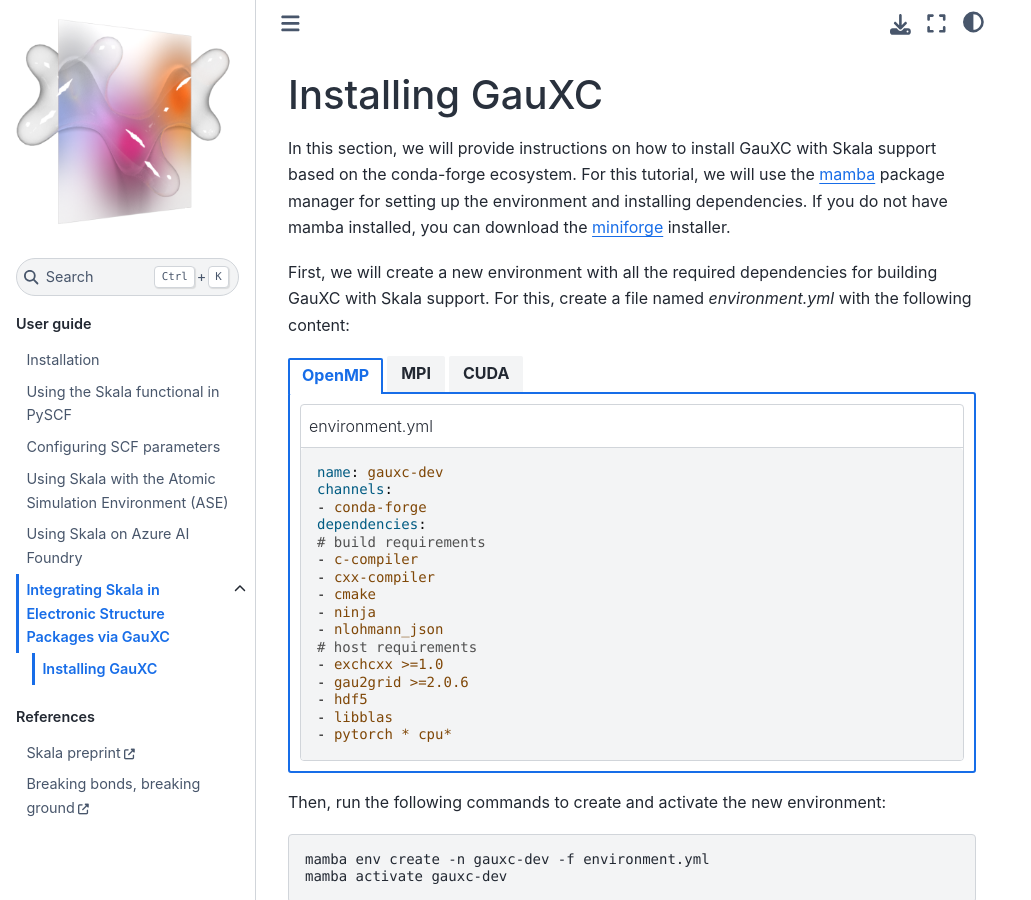
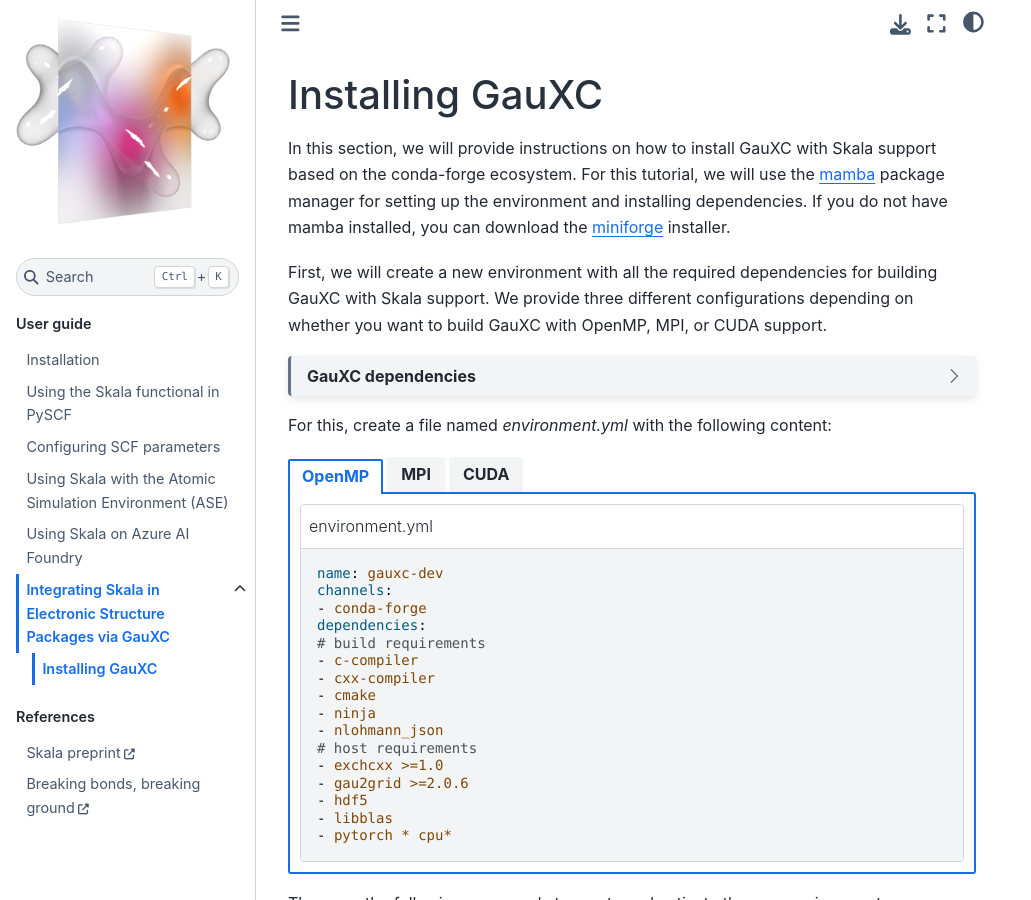
Before and after one commit to awvwgk/skala, a Sphinx documentation site: the page built from docs/gauxc/installation.rst, in a window 1280 px wide and 900 px high. Shown: the whole window, without its empty margins (0-1031 px from the left). Built offline with Sphinx 7.4.7 and the Sphinx Book theme 1.1.4, drawn with Linux system fonts in a browser that asks for light colours; some of the changed lines change nothing that is shown.

Commit message:
Add list of dependencies to installation guide

```diff
--- a/docs/gauxc/installation.rst
+++ b/docs/gauxc/installation.rst
@@ -6,6 +6,44 @@
 If you do not have mamba installed, you can download the `miniforge <https://conda-forge.org/download/>`__ installer.
 
 First, we will create a new environment with all the required dependencies for building GauXC with Skala support.
+We provide three different configurations depending on whether you want to build GauXC with OpenMP, MPI, or CUDA support.
+
+.. dropdown:: GauXC dependencies
+
+   The following dependencies are required for building GauXC with Skala support:
+
+   - C/C++ compiler (with C++17 support)
+   - CMake (version 3.15 or higher)
+   - `exchcxx <https://github.com/wavefunction91/exchcxx>`__* (version 1 or higher)
+   - `libxc <https://libxc.gitlab.io/>`__* (version 7 or higher)
+   - `integratorxx <https://github.com/wavefunction91/integratorxx>`__* (version 1 or higher)
+   - `gau2grid <https://github.com/psi4/gau2grid>`__* (version 2.0.6 or higher)
+   - `libtorch <https://docs.pytorch.org/cppdocs/installing.html>`__ (CPU or CUDA version depending on your configuration)
+   - `nlohmann_json <https://github.com/nlohmann/json>`__* (version 3.9.1 or higher)
+   - BLAS library (like OpenBLAS, MKL, etc.)
+
+   When building with MPI support via ``-DGAUXC_ENABLE_MPI=on`` (default ``off``),
+   the following dependencies are also required:
+
+   - MPI implementation (like OpenMPI, MPICH, etc.)
+
+   When building with Cuda support via ``-DGAUXC_ENABLE_CUDA=on`` (default ``off``),
+   the following dependencies are also required:
+
+   - CUDA toolkit
+   - `cuBLAS library <https://developer.nvidia.com/cublas>`__
+   - `Cutlass library <https://github.com/NVIDIA/cutlass>`__*
+   - `CUB library <https://github.com/NVIDIA/cccl/tree/main/cub>`__*
+
+   When building with HDF5 support via ``-DGAUXC_ENABLE_HDF5=on`` (default ``on``),
+   the following dependencies are also required:
+
+   - `HDF5 <https://support.hdfgroup.org/documentation>`__
+   - `HighFive <https://github.com/highfive-dev/highfive>`__* (version 2.4.0 or higher)
+
+   All libraries marked with a * can be automatically fetched by the GauXC build system
+   and do not need to be installed manually.
+
 For this, create a file named `environment.yml` with the following content:
 
 .. tab-set::
```
